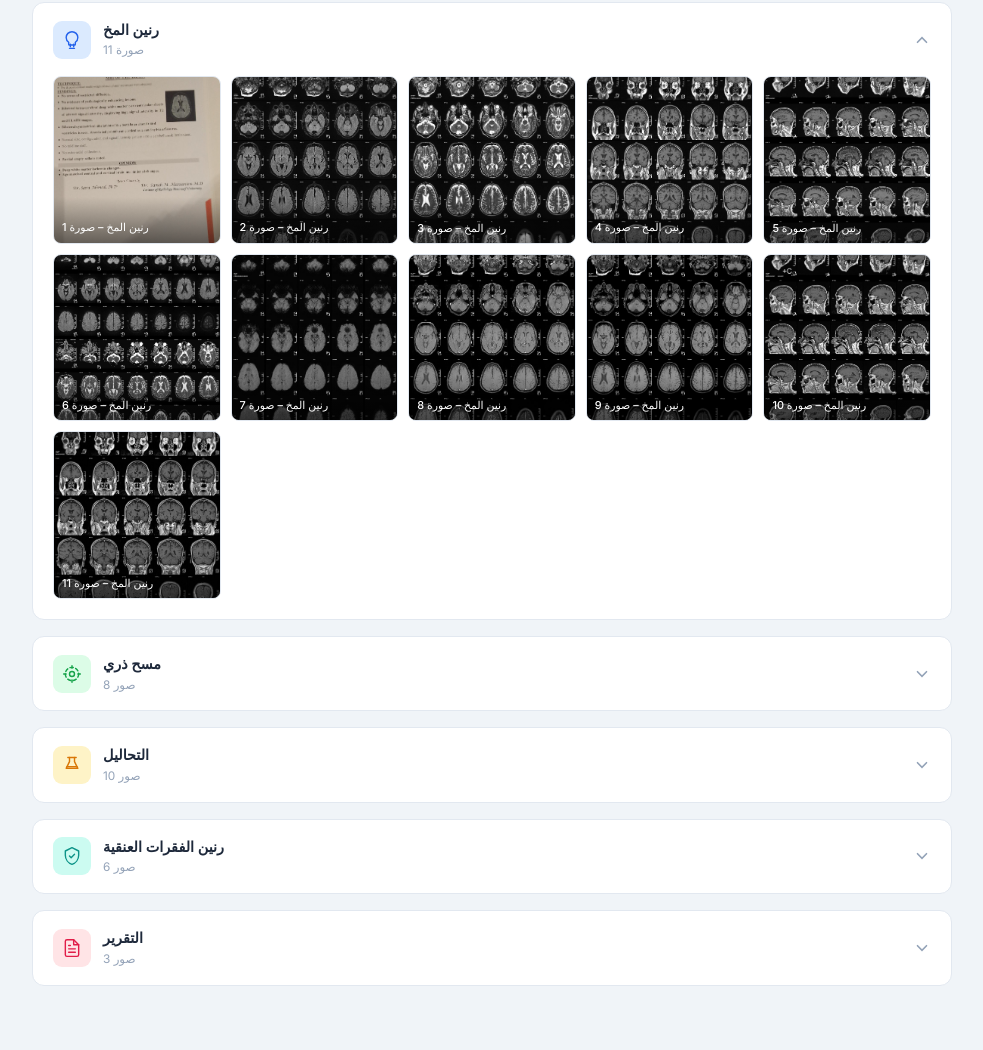
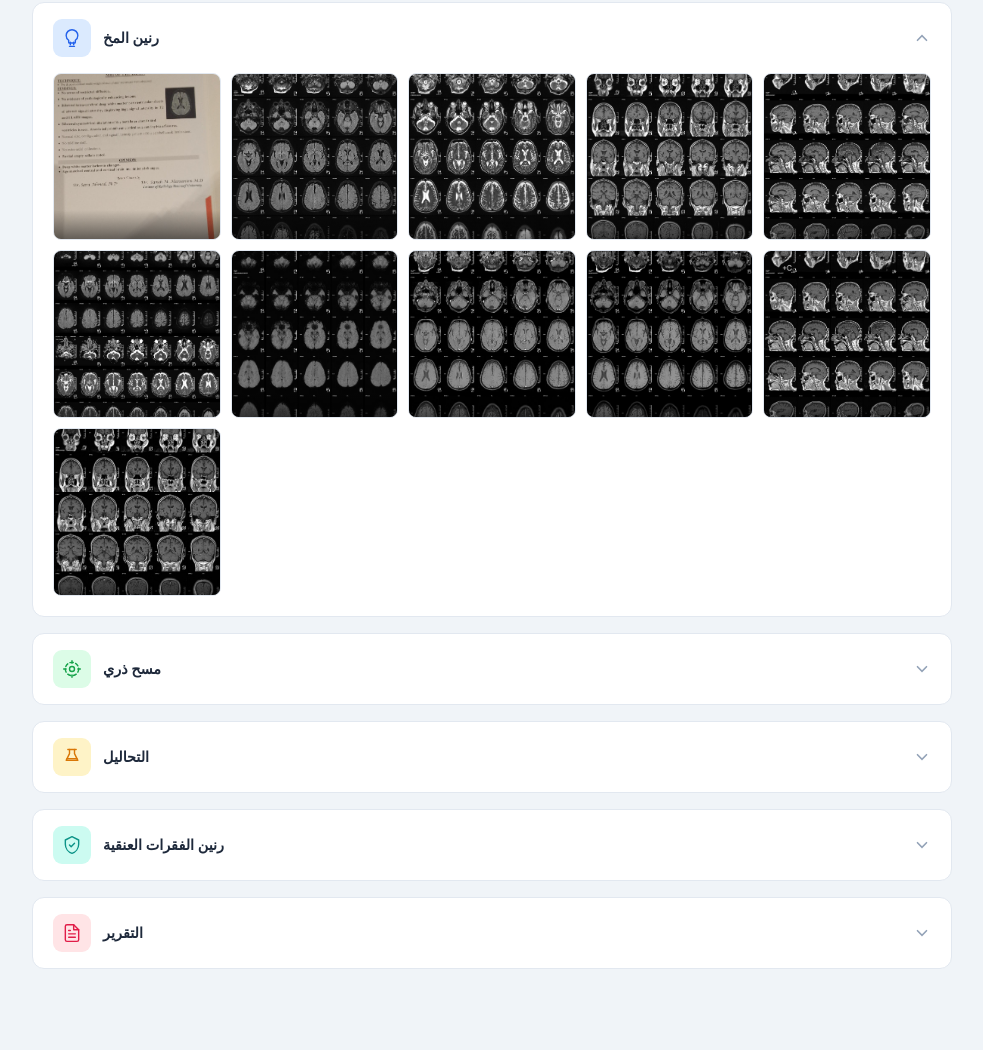
Before and after one commit to HMe26/Mohamed-Kamel-67, a plain HTML site: page index.html in a window 1280 px wide. Shown: the part 539-1589 px from the top of the page, without its empty margins (148-1131 px from the left). Drawn offline with Linux system fonts and the light colour scheme.

Commit message:
Add files via upload

```diff
--- a/index.html
+++ b/index.html
@@ -382,7 +382,6 @@ body{
         </div>
         <div>
           <div class="sec-title">رنين المخ</div>
-          <div class="sec-count">11 صورة</div>
         </div>
       </div>
       <svg class="chevron" viewBox="0 0 24 24" fill="none" stroke="currentColor" stroke-width="2.2" stroke-linecap="round"><path d="M6 9l6 6 6-6"/></svg>
@@ -401,7 +400,6 @@ body{
         </div>
         <div>
           <div class="sec-title">مسح ذري</div>
-          <div class="sec-count">8 صور</div>
         </div>
       </div>
       <svg class="chevron" viewBox="0 0 24 24" fill="none" stroke="currentColor" stroke-width="2.2" stroke-linecap="round"><path d="M6 9l6 6 6-6"/></svg>
@@ -420,7 +418,6 @@ body{
         </div>
         <div>
           <div class="sec-title">التحاليل</div>
-          <div class="sec-count">10 صور</div>
         </div>
       </div>
       <svg class="chevron" viewBox="0 0 24 24" fill="none" stroke="currentColor" stroke-width="2.2" stroke-linecap="round"><path d="M6 9l6 6 6-6"/></svg>
@@ -439,7 +436,6 @@ body{
         </div>
         <div>
           <div class="sec-title">رنين الفقرات العنقية</div>
-          <div class="sec-count">6 صور</div>
         </div>
       </div>
       <svg class="chevron" viewBox="0 0 24 24" fill="none" stroke="currentColor" stroke-width="2.2" stroke-linecap="round"><path d="M6 9l6 6 6-6"/></svg>
@@ -458,7 +454,6 @@ body{
         </div>
         <div>
           <div class="sec-title">التقرير</div>
-          <div class="sec-count">3 صور</div>
         </div>
       </div>
       <svg class="chevron" viewBox="0 0 24 24" fill="none" stroke="currentColor" stroke-width="2.2" stroke-linecap="round"><path d="M6 9l6 6 6-6"/></svg>
@@ -506,52 +501,57 @@ body{
 <script>
 const DATA = {
   brain:[
-    {src:"./الرنين/0.jpeg",  label:"رنين المخ – صورة 1"},
-    {src:"./الرنين/1.jpeg",  label:"رنين المخ – صورة 2"},
-    {src:"./الرنين/2.jpeg",  label:"رنين المخ – صورة 3"},
-    {src:"./الرنين/3.jpeg",  label:"رنين المخ – صورة 4"},
-    {src:"./الرنين/4.jpeg",  label:"رنين المخ – صورة 5"},
-    {src:"./الرنين/5.jpeg",  label:"رنين المخ – صورة 6"},
-    {src:"./الرنين/6.jpeg",  label:"رنين المخ – صورة 7"},
-    {src:"./الرنين/7.jpeg",  label:"رنين المخ – صورة 8"},
-    {src:"./الرنين/8.jpeg",  label:"رنين المخ – صورة 9"},
-    {src:"./الرنين/9.jpeg",  label:"رنين المخ – صورة 10"},
-    {src:"./الرنين/10.jpeg", label:"رنين المخ – صورة 11"}
+    {src:"./الرنين/0.jpeg",  label:""},
+    {src:"./الرنين/1.jpeg",  label:""},
+    {src:"./الرنين/2.jpeg",  label:""},
+    {src:"./الرنين/3.jpeg",  label:""},
+    {src:"./الرنين/4.jpeg",  label:""},
+    {src:"./الرنين/5.jpeg",  label:""},
+    {src:"./الرنين/6.jpeg",  label:""},
+    {src:"./الرنين/7.jpeg",  label:""},
+    {src:"./الرنين/8.jpeg",  label:""},
+    {src:"./الرنين/9.jpeg",  label:""},
+    {src:"./الرنين/10.jpeg", label:""}
   ],
   nuclear:[
-    {src:"./مسح ذري/1.jpeg", label:"مسح ذري – صورة 1"},
-    {src:"./مسح ذري/2.jpeg", label:"مسح ذري – صورة 2"},
-    {src:"./مسح ذري/3.jpeg", label:"مسح ذري – صورة 3"},
-    {src:"./مسح ذري/4.jpeg", label:"مسح ذري – صورة 4"},
-    {src:"./مسح ذري/5.jpeg", label:"مسح ذري – صورة 5"},
-    {src:"./مسح ذري/6.jpeg", label:"مسح ذري – صورة 6"},
-    {src:"./مسح ذري/7.jpeg", label:"مسح ذري – صورة 7"},
-    {src:"./مسح ذري/8.jpeg", label:"مسح ذري – صورة 8"}
+  {src:"./مسح ذري/-1.jpeg", label:" "},
+  {src:"./مسح ذري/-2.jpeg", label:" "},
+  {src:"./مسح ذري/-3.jpeg", label:" "},
+  {src:"./مسح ذري/-4.jpeg", label:" "},
+
+    {src:"./مسح ذري/1.jpeg", label:" "},
+    {src:"./مسح ذري/2.jpeg", label:" "},
+    {src:"./مسح ذري/3.jpeg", label:" "},
+    {src:"./مسح ذري/4.jpeg", label:" "},
+    {src:"./مسح ذري/5.jpeg", label:" "},
+    {src:"./مسح ذري/6.jpeg", label:" "},
+    {src:"./مسح ذري/7.jpeg", label:" "},
+    {src:"./مسح ذري/8.jpeg", label:" "}
   ],
   lab:[
-    {src:"./التحاليل/1.jpeg",  label:"التحاليل – صورة 1"},
-    {src:"./التحاليل/2.jpeg",  label:"التحاليل – صورة 2"},
-    {src:"./التحاليل/3.jpeg",  label:"التحاليل – صورة 3"},
-    {src:"./التحاليل/4.jpeg",  label:"التحاليل – صورة 4"},
-    {src:"./التحاليل/5.jpeg",  label:"التحاليل – صورة 5"},
-    {src:"./التحاليل/6.jpeg",  label:"التحاليل – صورة 6"},
-    {src:"./التحاليل/7.jpeg",  label:"التحاليل – صورة 7"},
-    {src:"./التحاليل/8.jpeg",  label:"التحاليل – صورة 8"},
-    {src:"./التحاليل/9.jpeg",  label:"التحاليل – صورة 9"},
-    {src:"./التحاليل/10.jpeg", label:"التحاليل – صورة 10"}
+    {src:"./التحاليل/1.jpeg",  label:""},
+    {src:"./التحاليل/2.jpeg",  label:""},
+    {src:"./التحاليل/3.jpeg",  label:""},
+    {src:"./التحاليل/4.jpeg",  label:""},
+    {src:"./التحاليل/5.jpeg",  label:""},
+    {src:"./التحاليل/6.jpeg",  label:""},
+    {src:"./التحاليل/7.jpeg",  label:""},
+    {src:"./التحاليل/8.jpeg",  label:""},
+    {src:"./التحاليل/9.jpeg",  label:""},
+    {src:"./التحاليل/10.jpeg", label:""}
   ],
   cervical:[
-    {src:"./رنين الفقرات العنقية/1.jpeg", label:"الفقرات العنقية – صورة 1"},
-    {src:"./رنين الفقرات العنقية/2.jpeg", label:"الفقرات العنقية – صورة 2"},
-    {src:"./رنين الفقرات العنقية/3.jpeg", label:"الفقرات العنقية – صورة 3"},
-    {src:"./رنين الفقرات العنقية/4.jpeg", label:"الفقرات العنقية – صورة 4"},
-    {src:"./رنين الفقرات العنقية/5.jpeg", label:"الفقرات العنقية – صورة 5"},
-    {src:"./رنين الفقرات العنقية/6.jpeg", label:"الفقرات العنقية – صورة 6"}
+    {src:"./رنين الفقرات العنقية/1.jpeg", label:""},
+    {src:"./رنين الفقرات العنقية/2.jpeg", label:""},
+    {src:"./رنين الفقرات العنقية/3.jpeg", label:""},
+    {src:"./رنين الفقرات العنقية/4.jpeg", label:""},
+    {src:"./رنين الفقرات العنقية/5.jpeg", label:""},
+    {src:"./رنين الفقرات العنقية/6.jpeg", label:""}
   ],
   reports:[
-    {src:"./التقرير/1.jpeg", label:"التقرير – صورة 1"},
-    {src:"./التقرير/2.jpeg", label:"التقرير – صورة 2"},
-    {src:"./التقرير/3.jpeg", label:"التقرير – صورة 3"}
+    {src:"./التقرير/1.jpeg", label:" "},
+    {src:"./التقرير/2.jpeg", label:"   "},
+    {src:"./التقرير/3.jpeg", label:" "}
   ]
 };
 
```
